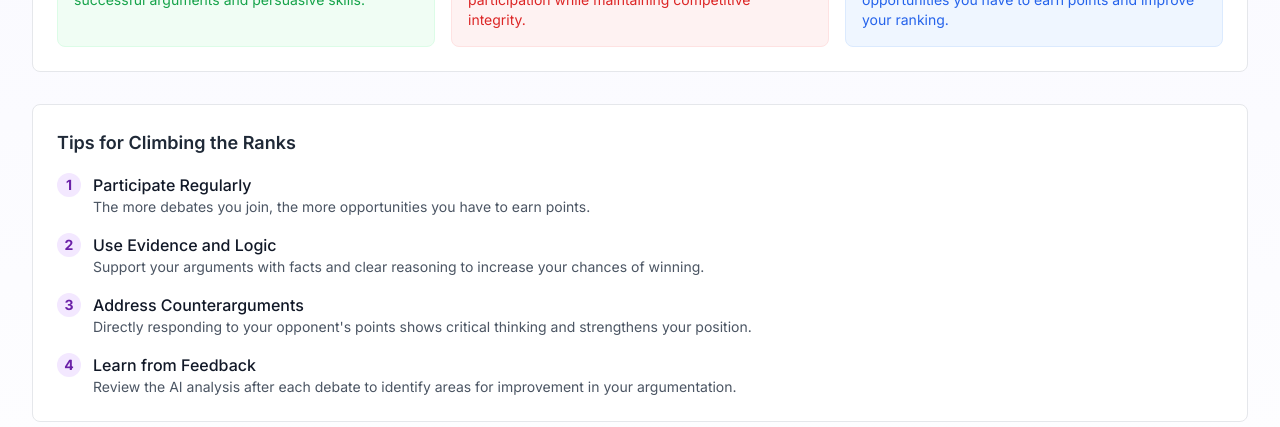
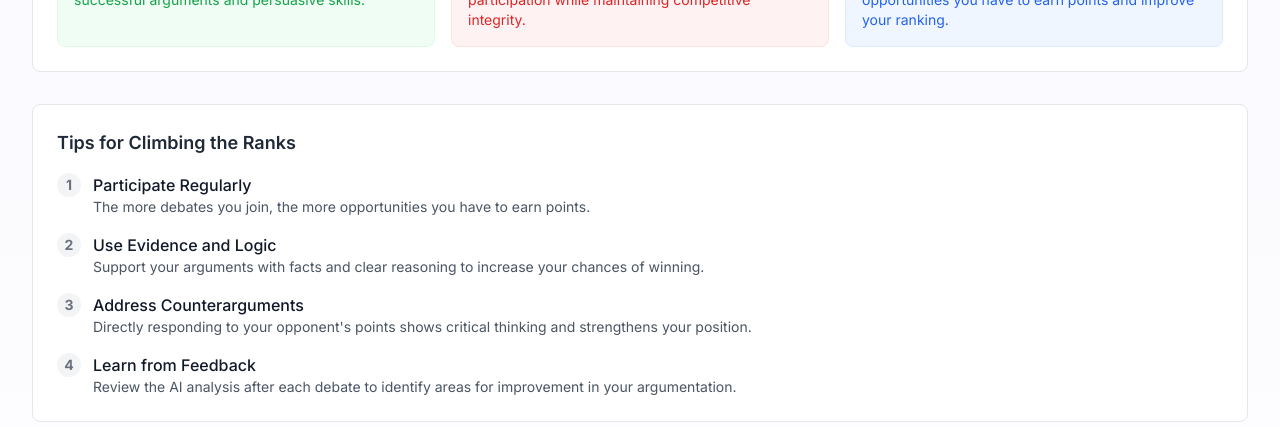
Before and after one commit to Quoctynoob/Convoco, a Next.js app: page /leaderboard in a window 1280 px wide. Shown: the part 840-1267 px from the top of the page. Built offline with nearby package versions, Linux system fonts and the light colour scheme; no server answers; the database is empty.

Commit message:
last push

```diff
--- a/src/app/debates/[debateId]/lobby/page.tsx
+++ b/src/app/debates/[debateId]/lobby/page.tsx
@@ -402,6 +402,7 @@ export default function DebateLobbyPage() {
                     ? "Waiting for other participant to ready up..."
                     : "Click when you're ready to start the timed debate"}
                 </p>
+
               </>
             )}
           </div>
--- a/src/app/leaderboard/page.tsx
+++ b/src/app/leaderboard/page.tsx
@@ -159,8 +159,8 @@ export default function LeaderboardPage() {
 
         <div className="space-y-4">
           <div className="flex">
-            <div className="flex-shrink-0 h-6 w-6 rounded-full bg-purple-100 flex items-center justify-center mr-3">
-              <span className="text-purple-800 text-sm font-bold">1</span>
+            <div className="flex-shrink-0 h-6 w-6 rounded-full bg-gray-100 flex items-center justify-center mr-3">
+              <span className="text-gray-500 text-sm font-bold">1</span>
             </div>
             <div>
               <h4 className="text-md font-medium text-gray-900">Participate Regularly</h4>
@@ -169,8 +169,8 @@ export default function LeaderboardPage() {
           </div>
 
           <div className="flex">
-            <div className="flex-shrink-0 h-6 w-6 rounded-full bg-purple-100 flex items-center justify-center mr-3">
-              <span className="text-purple-800 text-sm font-bold">2</span>
+            <div className="flex-shrink-0 h-6 w-6 rounded-full bg-gray-100 flex items-center justify-center mr-3">
+              <span className="text-gray-500 text-sm font-bold">2</span>
             </div>
             <div>
               <h4 className="text-md font-medium text-gray-900">Use Evidence and Logic</h4>
@@ -179,8 +179,8 @@ export default function LeaderboardPage() {
           </div>
 
           <div className="flex">
-            <div className="flex-shrink-0 h-6 w-6 rounded-full bg-purple-100 flex items-center justify-center mr-3">
-              <span className="text-purple-800 text-sm font-bold">3</span>
+            <div className="flex-shrink-0 h-6 w-6 rounded-full bg-gray-100 flex items-center justify-center mr-3">
+              <span className="text-gray-500 text-sm font-bold">3</span>
             </div>
             <div>
               <h4 className="text-md font-medium text-gray-900">Address Counterarguments</h4>
@@ -189,8 +189,8 @@ export default function LeaderboardPage() {
           </div>
 
           <div className="flex">
-            <div className="flex-shrink-0 h-6 w-6 rounded-full bg-purple-100 flex items-center justify-center mr-3">
-              <span className="text-purple-800 text-sm font-bold">4</span>
+            <div className="flex-shrink-0 h-6 w-6 rounded-full bg-gray-100 flex items-center justify-center mr-3">
+              <span className="text-gray-500 text-sm font-bold">4</span>
             </div>
             <div>
               <h4 className="text-md font-medium text-gray-900">Learn from Feedback</h4>
```
Also changed, not shown: 1 other file (tests, documents, lock files or other folders).
